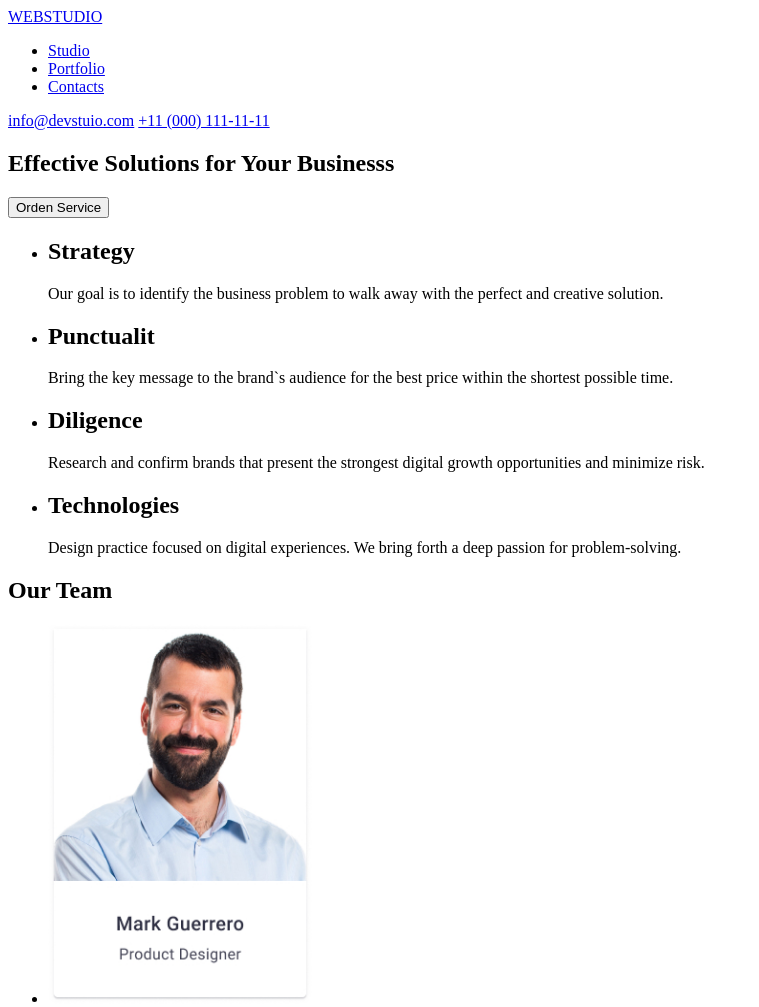
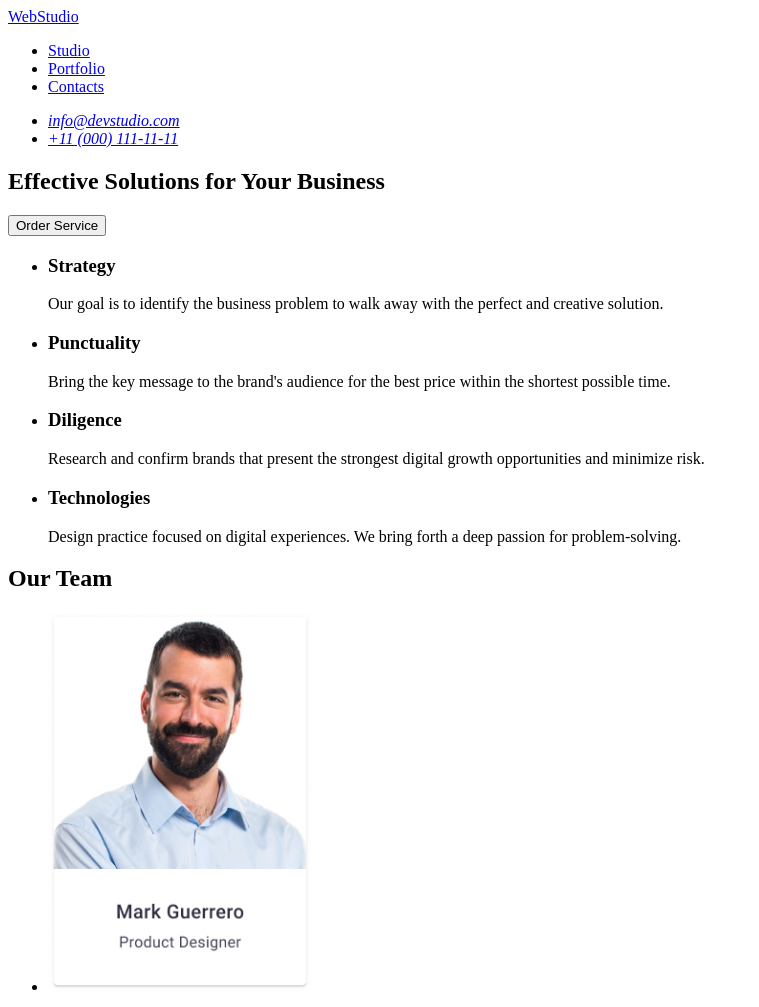
Before and after one commit to SvitSh/goit-markup-hw-01, a plain HTML site: page index.html in a window 1280 px wide. Shown: the top 1007 px of the page, without its empty margins (0-759 px from the left). Drawn offline with Linux system fonts and the light colour scheme.

Commit message:
Homework corrections

```diff
--- a/index.html
+++ b/index.html
@@ -1,96 +1,104 @@
 <!DOCTYPE html>
 <html lang="en">
+
 <head>
     <meta charset="UTF-8">
     <meta name="viewport" content="width=device-width, initial-scale=1.0">
-    <title>WedStudio</title>
+    <title>WebStudio</title>
 </head>
+
 <body>
-    <!--Header-->
+    <!-- Header -->
     <header>
-        <div>
-            <a href="#">WEBSTUDIO</a>
+        <!-- Навігація -->
         <nav>
+            <!-- Логотип -->
+            <a href="./index.html">WebStudio</a>
+            <!-- Меню -->
             <ul>
                 <li><a href="#">Studio</a></li>
                 <li><a href="#">Portfolio</a></li>
                 <li><a href="#">Contacts</a></li>
             </ul>
         </nav>
-          <div>
-             <a href="mailto:info@devstudio.com">info@devstuio.com</a>
-            <a href="tel:+110001111111">+11 (000) 111-11-11</a>
-        </div>
-        </div>
+        <!-- Контакти -->
+        <address>
+            <ul>
+                <li><a href="mailto:info@devstudio.com">info@devstudio.com</a></li>
+                <li><a href="tel:+110001111111">+11 (000) 111-11-11</a></li>
+            </ul>
+        </address>
     </header>
-    <!--Main Content-->
+
+    <!-- Main Content -->
     <main>
-        <!--Hero Section-->
+        <!-- Hero Section -->
         <section>
-            <h1>Effective Solutions for Your Businesss</h1>
-            <button type="button">Orden Service</button>
+            <h1>Effective Solutions for Your Business</h1>
+            <button type="button">Order Service</button>
         </section>
 
-        <!--Features Section-->
+        <!-- Features Section -->
         <section>
             <ul>
                 <li>
-                    <h2>Strategy</h2>
+                    <h3>Strategy</h3>
                     <p>Our goal is to identify the business problem to walk away with the perfect and creative solution.
                     </p>
                 </li>
                 <li>
-                    <h2>Punctualit</h2>
-                    <p>Bring the key message to the brand`s audience for the best price within the shortest possible time.
-                    </p>
+                    <h3>Punctuality</h3>
+                    <p>Bring the key message to the brand's audience for the best price within the shortest possible
+                        time.</p>
                 </li>
                 <li>
-            <h2>Diligence</h2>
-            <p>Research and confirm brands that present the strongest digital growth opportunities and minimize risk.
-            </p>
+                    <h3>Diligence</h3>
+                    <p>Research and confirm brands that present the strongest digital growth opportunities and minimize
+                        risk.</p>
                 </li>
                 <li>
-                <h2>Technologies</h2>
+                    <h3>Technologies</h3>
                     <p>Design practice focused on digital experiences. We bring forth a deep passion for
                         problem-solving.</p>
                 </li>
             </ul>
         </section>
 
-        <!--Team Section-->
+        <!-- Team Section -->
         <section>
             <h2>Our Team</h2>
             <ul>
                 <li>
-                    <img src="images/Team-Card-1.jpg" alt="Photo of Mark Guerrero" width="264" height="380">
+                    <img src="./images/Team-Card-1.jpg" alt="Photo of Mark Guerrero" width="264" height="380">
                     <h3>Mark Guerrero</h3>
                     <p>Product Designer</p>
                 </li>
                 <li>
-                    <img src="images/Team-Card-2.jpg" alt="Photo of Tom Ford" width="264" height="380">
+                    <img src="./images/Team-Card-2.jpg" alt="Photo of Tom Ford" width="264" height="380">
                     <h3>Tom Ford</h3>
                     <p>Frontend Developer</p>
                 </li>
                 <li>
-                    <img src="images/Team-Card-3.jpg" alt="Photo of Calila Garcia" width="264" height="380">
+                    <img src="./images/Team-Card-3.jpg" alt="Photo of Camila Garcia" width="264" height="380">
                     <h3>Camila Garcia</h3>
                     <p>Marketing</p>
                 </li>
                 <li>
-                    <img src="images/Team-Card-4.jpg" alt="Photo of Daniel Wilson" width="264" height="380">
+                    <img src="./images/Team-Card-4.jpg" alt="Photo of Daniel Wilson" width="264" height="380">
                     <h3>Daniel Wilson</h3>
-                    <P>UI Designer</P>
+                    <p>UI Designer</p>
                 </li>
             </ul>
         </section>
     </main>
-    <!--Footer-->
+
+    <!-- Footer -->
     <footer>
         <div>
-            <a href="#">WEBSTUDIO</a>
-            <p>Increase the flow of customers and sales for your business with digital marketing & growth solutions.
-          </p>
+            <a href="#">WebStudio</a>
+            <p>Increase the flow of customers and sales for your business with digital marketing & growth solutions.</p>
         </div>
     </footer>
 </body>
+
 </html>
```
Lines whose indentation alone changed are shown as unchanged.
